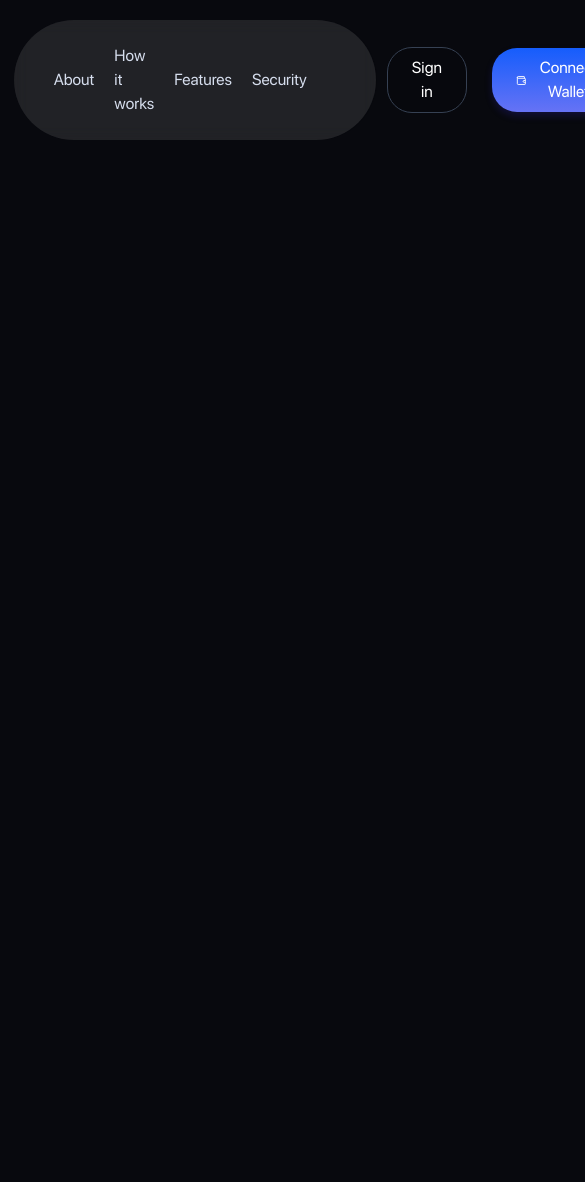
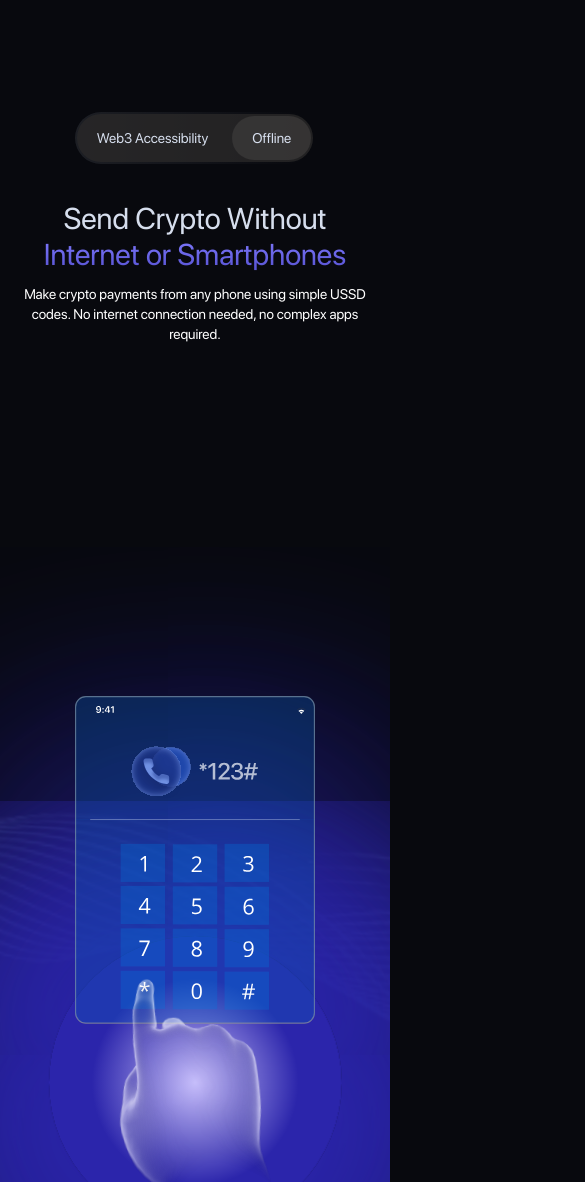
Before and after one commit to Offline-Bridge/frontend, a Next.js app: page / in a window 390 px wide. Shown: the top 1182 px of the page, 585 px wide, since content can reach past the window. Before the commit the page ends 844 px from the top, so only its background shows below. Built offline with nearby package versions, Linux system fonts and the light colour scheme.

Commit message:
implemented the Hero section

```diff
--- /dev/null
+++ b/app/Components/Homepage_components/Hero.tsx
@@ -0,0 +1,55 @@
+import Image from "next/image";
+
+
+
+export default function Hero() {
+    return (
+        <section className=" w-full h-[140vh] relative  overflow-hidden flex flex-col items-center justify-between gap-20 pt-28 font-sfPro " >
+
+            <div className=" w-full max-w-4xl  flex flex-col items-center justify-center gap-3 md:gap-2.5 text-center px-4 md:px-0" >
+
+
+
+                {/* Web Accessibility switch UI  */}
+                <div
+                    className="w-fit rounded-full bg-[linear-gradient(90deg,rgba(214,222,237,0.1)_0%,rgba(214,222,237,0)_100%)]  p-0.5 z-10 mb-6 flex items-center justify-center "
+                >
+                    <div className=" bg-[#2A2929CC] rounded-[25px] flex items-center p-0.5 pl-5 justify-between text-sm md:text-base font-normal gap-6   " >
+                        <h5  >Web3 Accessibility </h5>
+                        <span className=" h-full rounded-[25px] bg-[#3A3939CC]  py-3 px-5 " >Offline</span>
+                    </div>
+                </div>
+
+
+
+                <h1 className=" text-3xl md:text-[40px] lg:text-[80px] font-medium lg:leading-22.5  " >Send Crypto Without <span className="bg-linear-to-b from-[#827CFF] to-[#5550D0] bg-clip-text text-transparent" >Internet or Smartphones</span>
+                </h1>
+
+                <p className=" text-sm md:text-xl font-normal text-white w-full max-w-176  " >Make crypto payments from any phone using simple USSD codes. No internet
+                    connection needed, no complex apps required.</p>
+            </div>
+
+
+
+
+
+
+            <Image src={"/images/abstract-images/wave.svg"} alt="wave" height={1500} width={1500} className=" w-full h-[75%] object-cover object-center absolute bottom-0 left-0   " />
+
+            <div
+                style={{
+                    background: "radial-gradient(#CAC1FF, #2B25AB , #2B25AB)",
+                    boxShadow: `
+      0 0 1000px 160px #2B25AB,
+      0 0 1000px 60px #2B25AB,
+      0 0 1000px 90px #2B25AB
+    `,
+                    backdropFilter: "blur(300px)",
+                }}
+                className="w-[75%] aspect-square rounded-full absolute  bottom-[-4%] md:bottom-[75%] lg:bottom-[-65%] left-[50%] translate-x-[-50%] "
+            />
+
+            <Image src={"/images/abstract-images/dialpad.svg"} alt="dialpad" height={1000} width={1000} className=" w-full max-w-60 lg:max-w-77 z-10  " />
+        </section>
+    )
+}
--- a/app/Components/common/Navbar.tsx
+++ b/app/Components/common/Navbar.tsx
@@ -11,7 +11,7 @@ export default function Navbar() {
     return (
         <nav className="w-[93%] mx-auto bg-white/10 backdrop-blur-sm my-5 rounded-[10000px] py-6 px-10 flex items-center justify-between gap-10 font-sfPro " >
 
-            <ul className="w-fit flex items-center justify-evenly gap-5 " >
+            <ul className="w-fit  flex items-center justify-evenly gap-5 " >
                 {
                     navLinks.map((link, index) => (
                         <li
--- a/app/globals.css
+++ b/app/globals.css
@@ -3,7 +3,7 @@
 :root {
   --background: #08090e;
   --foreground: #d6deed;
-  --dark-gray: #F7FAFF1A;
+  --dark-gray: #f7faff1a;
 }
 
 @theme inline {
--- a/app/layout.tsx
+++ b/app/layout.tsx
@@ -40,7 +40,7 @@ export default function RootLayout({
       <body
         className={`${geistSans.variable} ${geistMono.variable} ${sfPro.variable} antialiased`}
       >
-        <Navbar />
+        {/* <Navbar /> */}
         {children}
       </body>
     </html>
--- a/app/page.tsx
+++ b/app/page.tsx
@@ -1,9 +1,10 @@
+import Hero from "./Components/Homepage_components/Hero";
 
 
 export default function Home() {
   return (
-    <div >
-
-    </div>
+   <>
+   <Hero/>
+   </>
   );
 }
```
Also changed, not shown: public/images/abstract-images/dialpad.svg (added), public/images/abstract-images/wave.svg (added).
